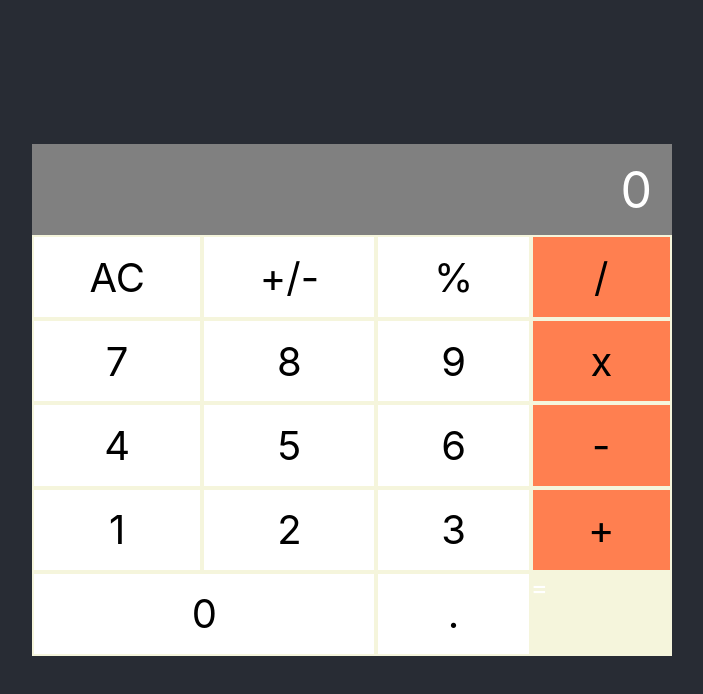
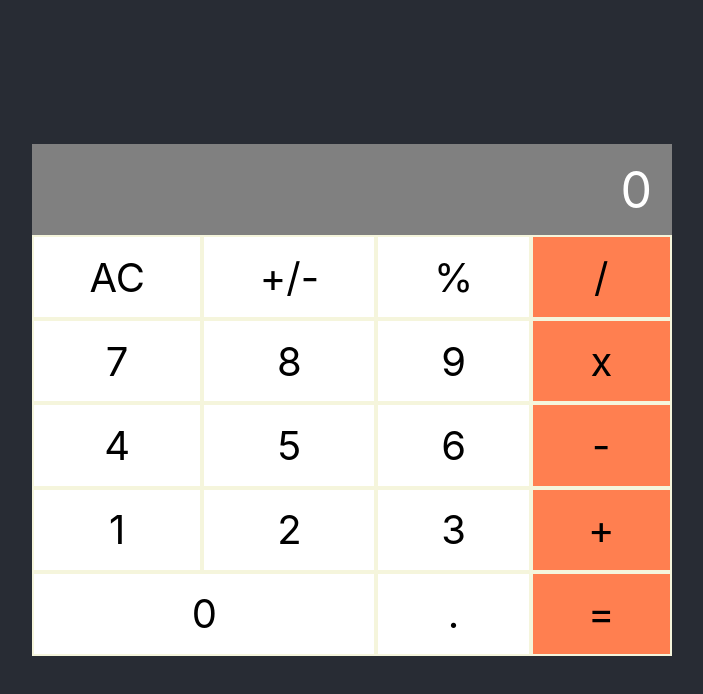
Before and after one commit to Eldonratzlaff/mathMagicians, a React (Create React App) app: page / in a window 1280 px wide. Shown: the top 694 px of the page, without its empty margins (288-991 px from the left). Built offline with nearby package versions, Linux system fonts and the light colour scheme.

Commit message:
Repair = button

```diff
--- a/src/App.css
+++ b/src/App.css
@@ -24,7 +24,7 @@
 .operation-multiplication,
 .operation-minus,
 .operation-add,
-.operation-icual {
+.operation-iqual {
   background-color: coral;
   color: black;
   margin: 2px;
```
